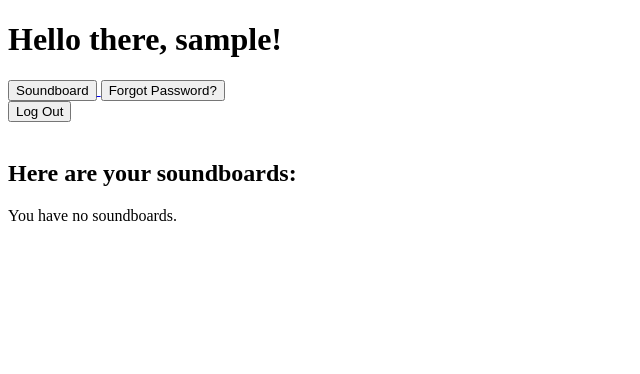
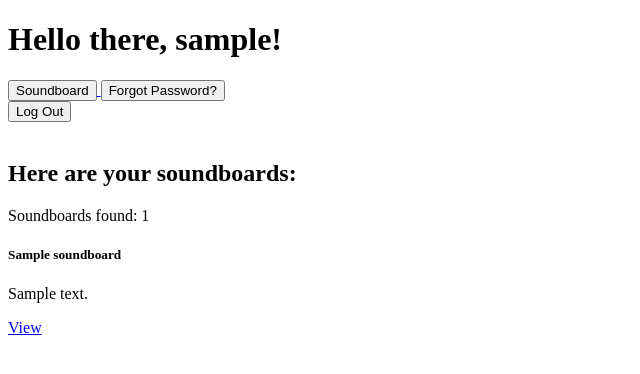
Before and after one commit to MarshallJD1/SoundScapers, a Django app: page / in a window 1280 px wide. Shown: the top 374 px of the page, without its empty margins (0-640 px from the left). Run offline with Django 4.2, Linux system fonts and the light colour scheme; a user stored in the database is signed in; tables that the repository leaves empty hold one stand-in row (values such as "Sample post").

Commit message:
Populate the here are your soundboards section of the home page

```diff
--- a/soundboard/urls.py
+++ b/soundboard/urls.py
@@ -2,6 +2,8 @@ from . import views
 from django.urls import path
 
 urlpatterns = [
+    path('',
+        views.HomePage.as_view(), name='home'),
     path('soundboard/',
         views.SoundboardView.as_view(), name='soundboard'),
     path('save_soundboard/',
--- a/soundboard/views.py
+++ b/soundboard/views.py
@@ -5,23 +5,24 @@ from django.views.decorators.csrf import csrf_exempt
 import json
 from .models import Soundboard, Track
 from django.contrib.auth.decorators import login_required
-from django.views.decorators.csrf import csrf_exempt
 from django.utils.decorators import method_decorator
 import logging
 
 logger = logging.getLogger(__name__)
 
-
+@method_decorator(login_required, name='dispatch')
 class HomePage(TemplateView):
     """
     Displays home page
     """
     template_name = 'index.html'
-    @method_decorator(login_required)
-    def get_context_data(self, **kwargs):
+
+
+
+    def get_context_data(self, **kwargs,):
         context = super().get_context_data(**kwargs)
         soundboards = Soundboard.objects.filter(user=self.request.user)
-        logger.info(f"fetched soundboards: {soundboards}")
+        logger.debug(f"fetched soundboards for user {self.request.user}: {soundboards}")
         context['soundboards'] = soundboards
         return context
 
@@ -41,8 +42,8 @@ class SoundboardView(TemplateView):
 
 
 def soundboard_view(request, soundboard_id):
-    soundboard = get_object_or_404(Soundboard, id=soundboard_id)
-    return render(request, 'soundboard_index.html', {'soundboard_id': soundboard.id})
+    soundboard = get_object_or_404(Soundboard, id=soundboard_id, user=request.user)
+    return render(request, 'index.html', {'soundboard': soundboard})
 
 def save_tracks(soundboard, tracks_data):
     """
--- a/templates/index.html
+++ b/templates/index.html
@@ -6,7 +6,6 @@
 {% if user.is_authenticated %}
 
 <h1>Hello there, {{ user.username }}!</h1>
-
 
 <a href="{% url 'soundboard' %}">
     <button class="btn btn-primary">
@@ -30,22 +29,19 @@
 <h2> Here are your soundboards:</h2>
 {% if soundboards %}
 <div class="row">
+    <p>Soundboards found: {{ soundboards|length }}</p>
     {% for soundboard in soundboards %}
         <div class="col-md-4">
             <div class="card mb-3">
                 <div class="card-body">
-                <h5 class="card-title">{{ soundboard.name }}</h5>
-                <p class="card-text">{{ soundboard.description|default:"No description availible"}}</p>
-                <a href="{% url 'get_soundboards' soundboard.id %}" class="btn btn-primary">View</a>
+                    <h5 class="card-title">{{ soundboard.title }}</h5>
+                    <p class="card-text">{{ soundboard.description|default:"No description available" }}</p>
+                    <a href="{% url 'soundboard_view' soundboard.id %}" class="btn btn-primary">View</a>
                 </div>
             </div>
         </div>
     {% endfor %}
 </div>
-
-
-
-
 {% else %}
 <p>You have no soundboards.</p>
 {% endif %}
```
Lines whose indentation alone changed are shown as unchanged.
